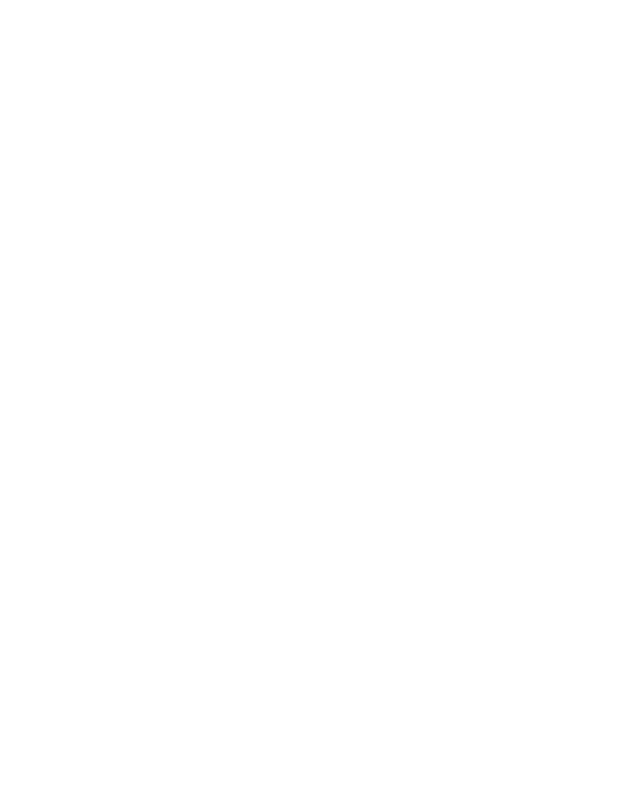
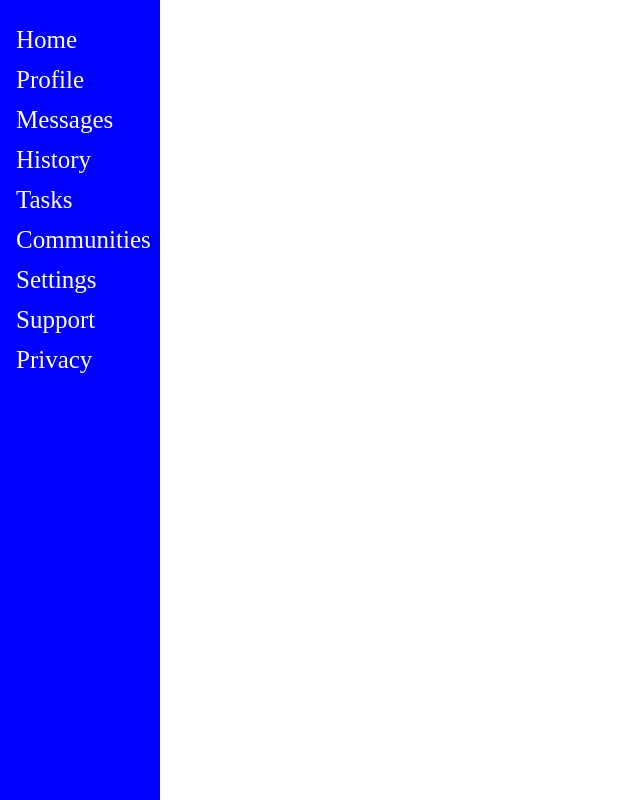
Before and after one commit to DReyesTong/admin-dashboard, a plain HTML site: page index.html in a window 1280 px wide. Shown: the whole page, without its empty margins (0-640 px from the left). Drawn offline with Linux system fonts and the light colour scheme.

Commit message:
added side bar

```diff
--- a/index.html
+++ b/index.html
@@ -8,11 +8,24 @@
     <title>Admin dashboard</title>
 </head>
 <body>
-    <header class="page-header">
-        <nav>
+    <!-- Side navigation-->
+    <div class="sidenav">
+        <a href="#">Home</a>
+        <a href="#">Profile</a>
+        <a href="#">Messages</a>
+        <a href="#">History</a>
+        <a href="#">Tasks</a>
+        <a href="#">Communities</a>
+        <a href="#">Settings</a>
+        <a href="#">Support</a>
+        <a href="#">Privacy</a>
+    </div>
 
-        </nav>
+<!-- main content-->
+<div class="main">
 
-    </header>
+</div>
+
+
 </body>
 </html>
--- a/styles.css
+++ b/styles.css
@@ -0,0 +1,23 @@
+.sidenav {
+    height: 100%;
+    width: 160px;
+    position: fixed;
+    z-index: 1;
+    top: 0;
+    left: 0;
+    background-color: blue;
+    overflow-x: hidden;
+    padding-top: 20px;
+}
+
+.sidenav a {
+    padding: 6px 8px 6px 16px;
+    text-decoration: none;
+    font-size: 25px;
+    color: white;
+    display: block;
+}
+
+.sidenav a:hover {
+    color: #f1f1f1;
+}
```
